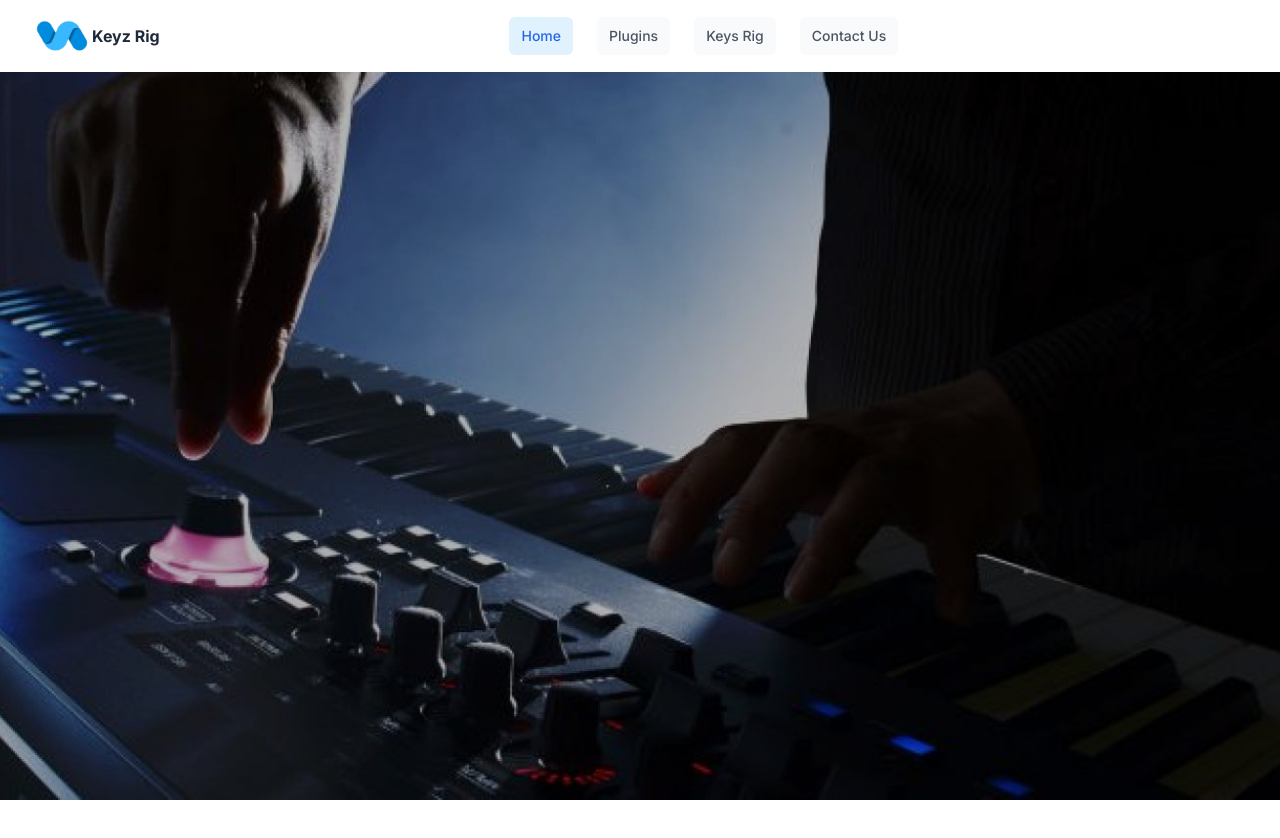
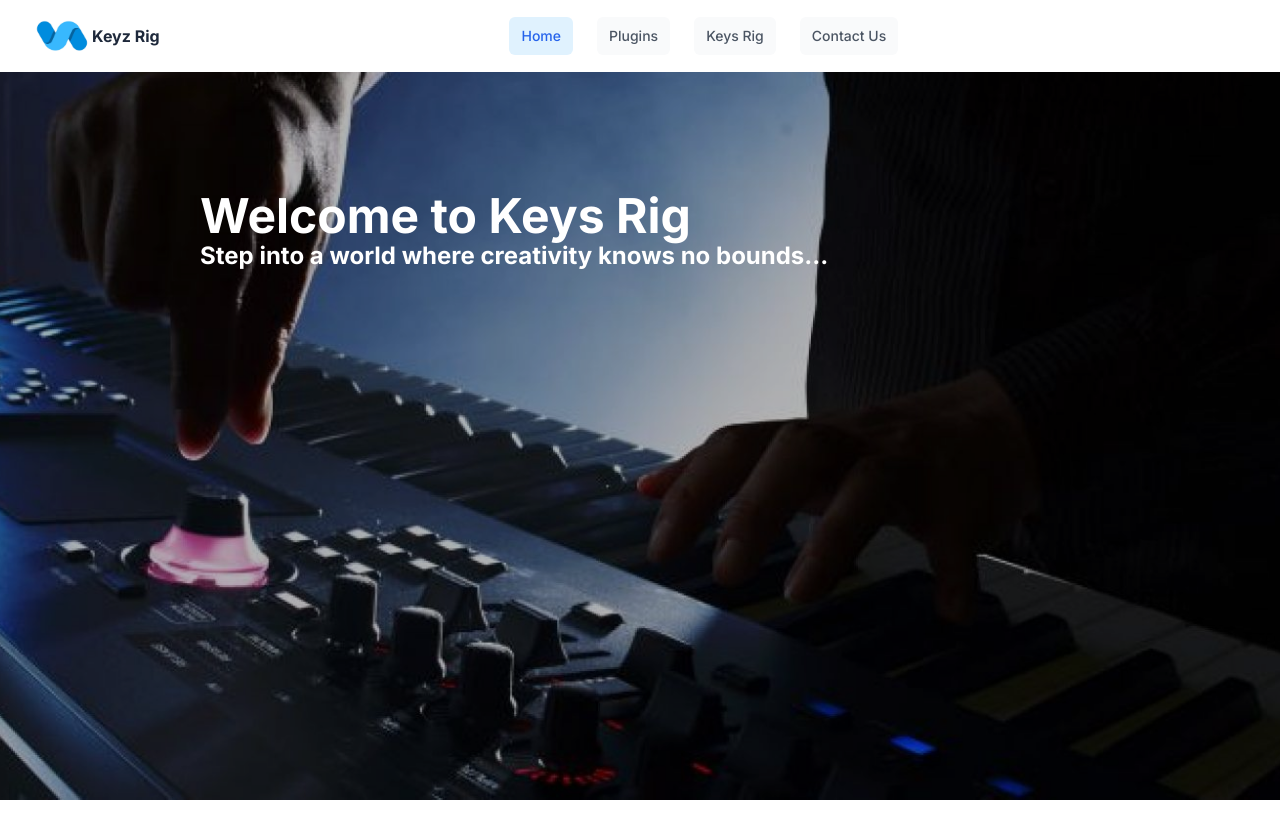
Before and after one commit to Ernest-Yoyowah/Keys-Rig, a Next.js app: page / in a window 1280 px wide. Shown: the top 838 px of the page. Built offline with nearby package versions, Linux system fonts and the light colour scheme; a web font is replaced by a local one.

Commit message:
Header Section Update

```diff
--- a/components/Header/header.tsx
+++ b/components/Header/header.tsx
@@ -4,6 +4,12 @@ import AppBgImg from "./AppBgImg";
 const Header = () => {
   return (
     <div className="">
+      <div className="w-max absolute p-10 m-20 left-20 ">
+        <h1 className="text-white font-bold text-5xl">Welcome to Keys Rig</h1>
+        <p className="text-white font-bold text-2xl">
+          Step into a world where creativity knows no bounds...
+        </p>
+      </div>
       <AppBgImg />
     </div>
   );
```
